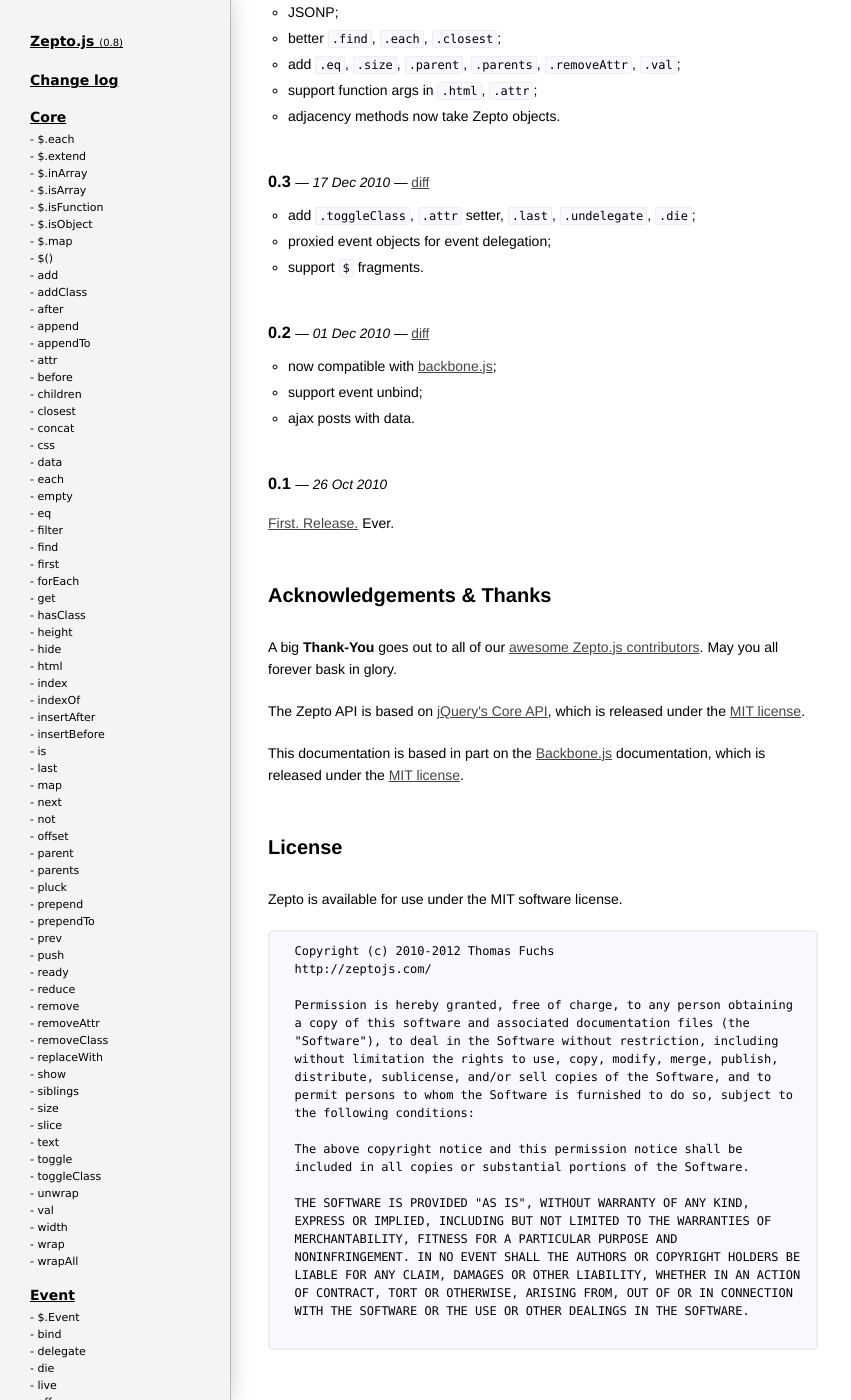
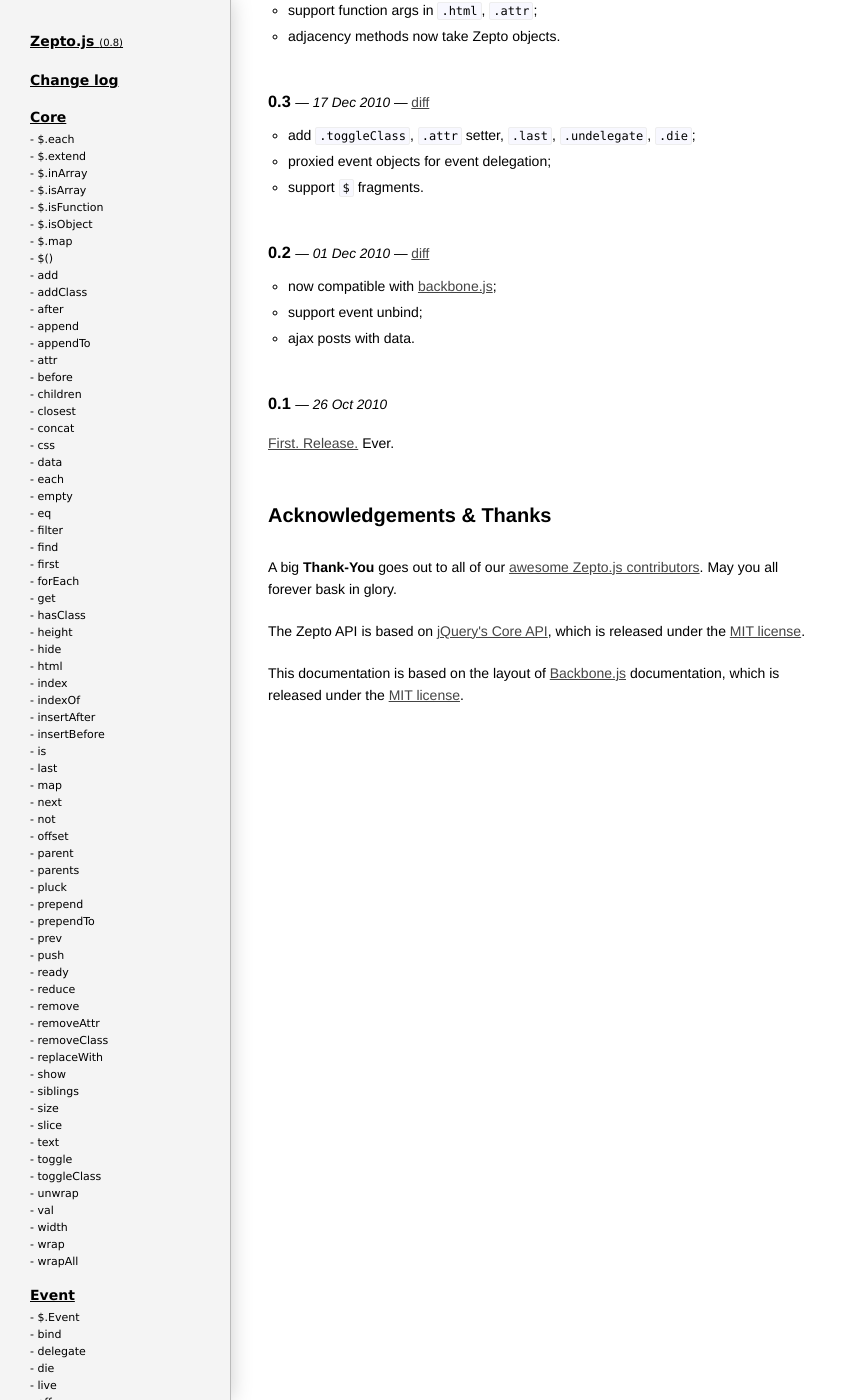
Before and after one commit to madrobby/zepto, a Jekyll site: the page built from index.html, in a window 1280 px wide and 1400 px high, scrolled down 22327 px. Shown: the whole window, without its empty margins (0-851 px from the left). Built offline with Jekyll 4.4.1, drawn with Linux system fonts in a browser that asks for light colours; Markdown is read by kramdown in place of the engine named in the settings; comment, search, counter and statistics services are not loaded; some of the changed text lies outside the part shown.

Commit message:
misc cleanups in Readme

```diff
--- a/_includes/license.html
+++ /dev/null
@@ -1,29 +0,0 @@
-<p>
-  Zepto is available for use under the MIT software license.
-</p>
-
-<p>
-  <pre>
-  Copyright (c) 2010-2012 Thomas Fuchs
-  http://zeptojs.com/
-
-  Permission is hereby granted, free of charge, to any person obtaining
-  a copy of this software and associated documentation files (the
-  "Software"), to deal in the Software without restriction, including
-  without limitation the rights to use, copy, modify, merge, publish,
-  distribute, sublicense, and/or sell copies of the Software, and to
-  permit persons to whom the Software is furnished to do so, subject to
-  the following conditions:
-
-  The above copyright notice and this permission notice shall be
-  included in all copies or substantial portions of the Software.
-
-  THE SOFTWARE IS PROVIDED "AS IS", WITHOUT WARRANTY OF ANY KIND,
-  EXPRESS OR IMPLIED, INCLUDING BUT NOT LIMITED TO THE WARRANTIES OF
-  MERCHANTABILITY, FITNESS FOR A PARTICULAR PURPOSE AND
-  NONINFRINGEMENT. IN NO EVENT SHALL THE AUTHORS OR COPYRIGHT HOLDERS BE
-  LIABLE FOR ANY CLAIM, DAMAGES OR OTHER LIABILITY, WHETHER IN AN ACTION
-  OF CONTRACT, TORT OR OTHERWISE, ARISING FROM, OUT OF OR IN CONNECTION
-  WITH THE SOFTWARE OR THE USE OR OTHER DEALINGS IN THE SOFTWARE.
-  </pre>
-</p>
--- a/index.html
+++ b/index.html
@@ -55,13 +55,8 @@ github_url: https://github.com/madrobby/zepto
   </p>
 
   <p>
-    See <a href="http://mir.aculo.us/2010/10/28/zepto-js-a-jquery-compatible-mobile-javascript-framework-in-2k-presentation/">a presentation on Zepto</a> to get a better
-    understanding about what it is all about!
-  </p>
-
-  <p>
     Zepto is released under the developer- and business-friendly
-    <a href="#license">MIT license</a>.
+    <a href="{{ page.github_url }}/blob/master/MIT-LICENSE">MIT license</a>.
   </p>
 
   <p>
@@ -70,12 +65,11 @@ github_url: https://github.com/madrobby/zepto
 
   </header>
 
-  <h3>Download Zepto</h3>
+  <h3 id=download>Download Zepto</h3>
 
   <p>
-    These downloads include a build of Zepto that includes the
-    <em>Core, Ajax, Event, Form, Effects, Touch, Polyfill, and Detect</em>
-    modules.
+    The default build includes the following modules:<br>
+    <em>Core, Ajax, Event, Form, Effects, Touch, Polyfill, and Detect</em>.
   </p>
 
   <ul>
@@ -88,22 +82,19 @@ github_url: https://github.com/madrobby/zepto
       – <i>7.6 kB when gzipped</i>
     </li>
     <li>
-      <a href="https://github.com/madrobby/zepto">Source code on GitHub</a>
-      — <i>Latest and greatest!</i>
+      <a href="{{ page.github_url }}">source code</a>
     </li>
   </ul>
 
   <p>
-    To include Zepto on your page, download the minified version (or build it yourself)
-    and include it like this on your page:
+    Include Zepto with a script tag near the end of your page:
   </p>
 
-  {% highlight html %}<script src="/path/to/zepto.min.js"></script>{% endhighlight %}
-
-  <p>
-    We recommend to place this tag at the end of your page, just before
-    the closing <code>&lt;/html&gt;</code> tag.
-  </p>
+  {% highlight html %}
+  ...
+  </body>
+  <script src="zepto.js"></script>
+  </html>{% endhighlight %}
 
   <h3>Target platforms</h3>
 
@@ -154,9 +145,9 @@ github_url: https://github.com/madrobby/zepto
   </p>
 
   <p>
-    Please refer to <a href="https://github.com/madrobby/zepto/blob/master/README.md">
+    Please refer to <a href="{{ page.github_url }}/blob/master/README.md">
     the README in the zepto GitHub repository</a> for further instructions on how
-    to build Zepto; including running the tests and contributing patches.
+    to build Zepto, including running the tests and contributing patches.
   </p>
 
 
@@ -210,14 +201,11 @@ github_url: https://github.com/madrobby/zepto
     </p>
 
     <p>
-      This documentation is based in part on the
+      This documentation is based on the layout of
       <a href="https://github.com/documentcloud/backbone/">Backbone.js</a>
       documentation, which is released under the
       <a href="https://github.com/documentcloud/backbone/blob/master/LICENSE">MIT license</a>.
     </p>
-
-    <h2 id="license">License</h2>
-    {% include license.html %}
 
   </section>
 
```
